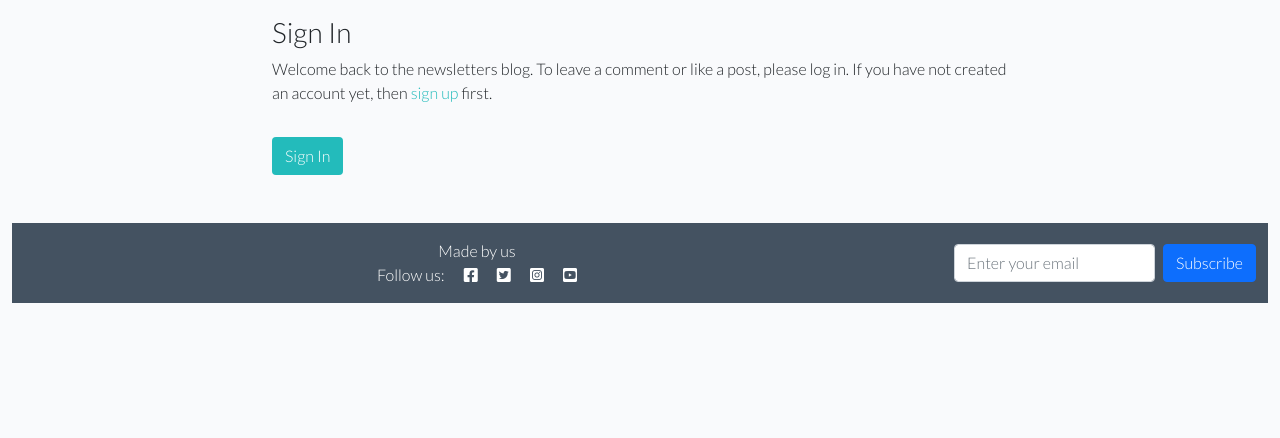
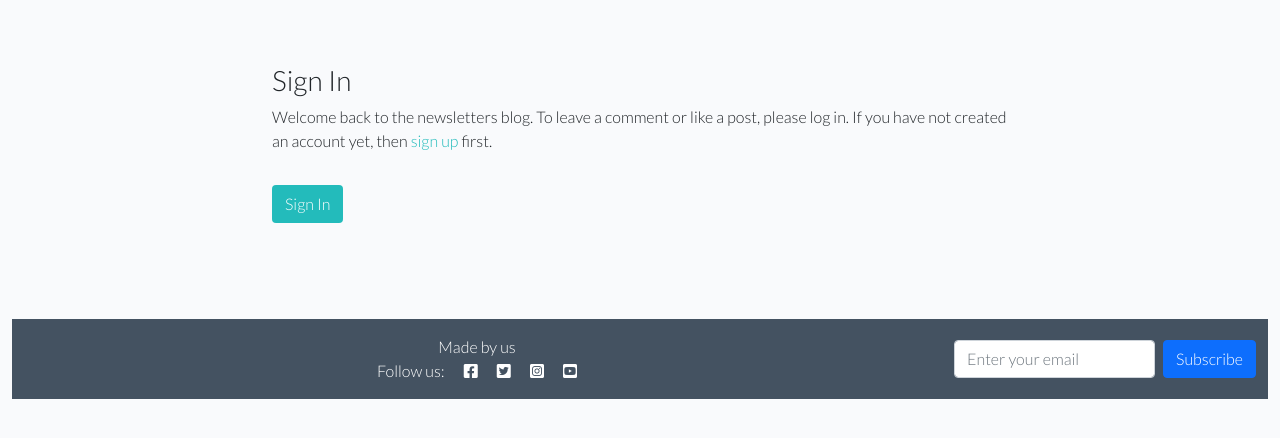
Before and after one commit to Friday79/my_site, a Django app: template templates/account/login.html in a window 1280 px wide. Shown: the part 60-498 px from the top of the page. Run offline with Django 3.2, Linux system fonts and the light colour scheme; the template is opened without the code that fills it, so the values that code supplies are empty; some libraries are stand-ins or nearby versions.

Commit message:
login page updated

```diff
--- a/templates/account/login.html
+++ b/templates/account/login.html
@@ -7,7 +7,7 @@
 
 {% block content %}
 
-<div class="container">
+<div class="container my-5">
   <div class="row">
     <div class="col-md-8 mt-3 offset-md-2">
       <h3>{% trans "Sign In" %}</h3>
--- a/templates/account/logout.html
+++ b/templates/account/logout.html
@@ -4,7 +4,7 @@
 {% block head_title %}{% trans "Sign Out" %}{% endblock %}
 
 {% block content %}
-<div class="container my-5 p-4">
+<div class="container my-5 p-5">
   <div class="row justify-content-center">
     <div class="col-md-6">
       <div class="card shadow-lg border-0">
```
